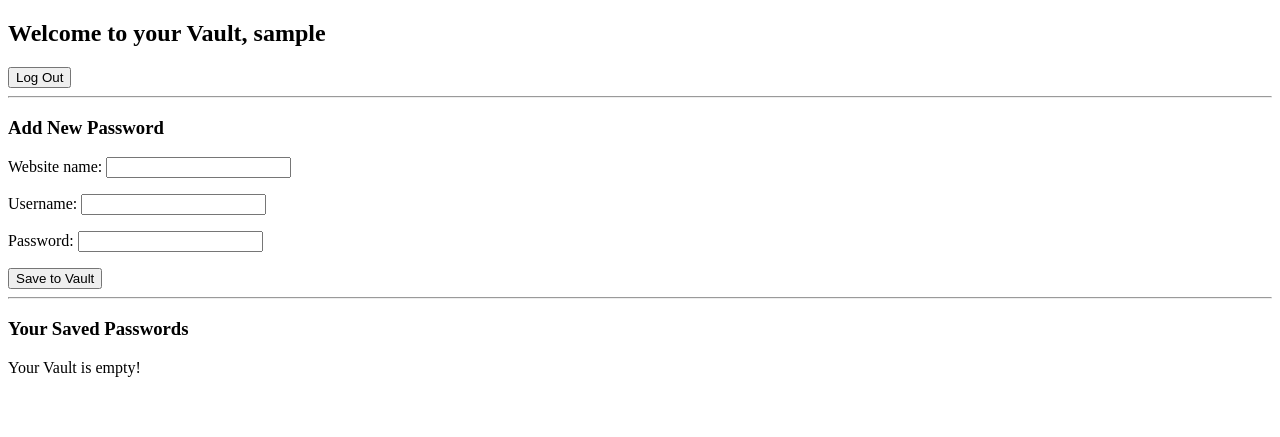
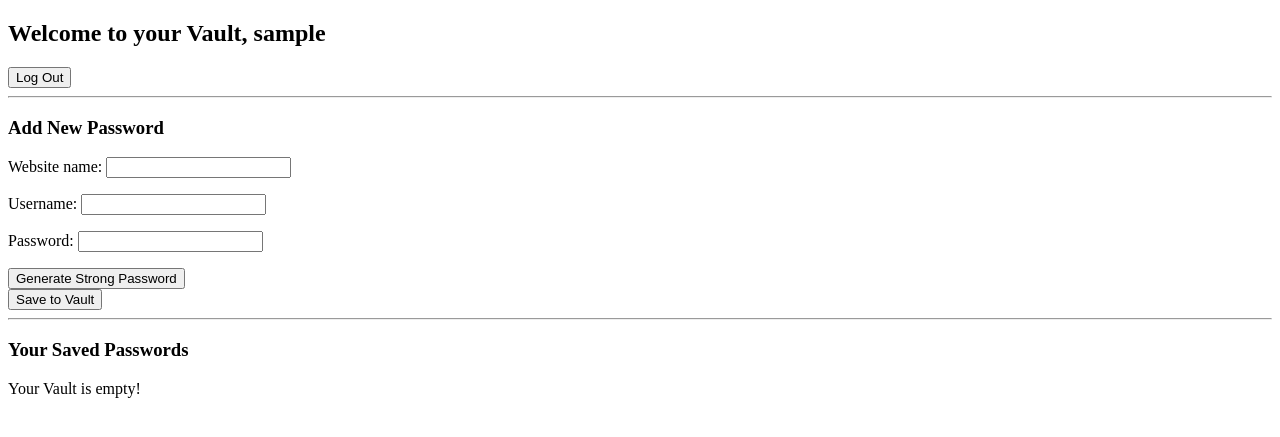
Before and after one commit to O-Karimi/Password-Manager, a Django app: page /dashboard/ in a window 1280 px wide. Shown: the top 437 px of the page. Run offline with Django 5.2, Linux system fonts and the light colour scheme; the visitor is signed in with stand-in values (Sample User, id 1); data that the repository does not hold is empty.

Commit message:
feat: implement secure backend password generator
Now user can request to generate new secure password.

```diff
--- a/vault/templates/vault/dashboard.html
+++ b/vault/templates/vault/dashboard.html
@@ -42,9 +42,13 @@
             </form>
         </div>
     {% else %}
-        <form method="POST">
+        <form method="POST" id="add-credential-form">
             {% csrf_token %}
             {{ form.as_p }}
+
+            <button type="button" onclick="fetchNewPassword()">Generate Strong Password</button>
+
+            <br>
             <button type="submit">Save to Vault</button>
         </form>
     {% endif %}
@@ -114,4 +118,18 @@
             alert('Failed to copy password.');
         });
     }
+
+    function fetchNewPassword() {
+        fetch('/api/generate-password/')
+            .then(response => response.json())
+            .then(data => {
+                let passInput = document.getElementById('id_password');
+                passInput.type = 'text';
+                passInput.value = data.password;
+            })
+            .catch(error => {
+                alert('Error generating password.');
+                console.error(error);
+            });
+    }
 </script>
--- a/vault/urls.py
+++ b/vault/urls.py
@@ -7,5 +7,7 @@ urlpatterns = [
     path("login/", auth_views.LoginView.as_view(template_name="vault/login.html"), name="login"),
     path("logout/", auth_views.LogoutView.as_view(next_page="login"), name="logout"),
 
-    path("dashboard/", views.dashboard, name="dashboard")
+    path("dashboard/", views.dashboard, name="dashboard"),
+
+    path("api/generate-password/", views.generate_password_api, name="generate_password")
 ]
--- a/vault/views.py
+++ b/vault/views.py
@@ -7,6 +7,9 @@ from .models import Credential
 from .forms import CredentialForm
 
 from .encryption import encrypt_password
+
+from django.http import JsonResponse
+from .utils import generate_strong_password
 
 # Create your views here.
 
@@ -70,3 +73,8 @@ def dashboard(request):
     }
 
     return render(request, "vault/dashboard.html", context)
+
+@login_required
+def generate_password_api(request):
+    new_password = generate_strong_password()
+    return JsonResponse({"password": new_password})
```
Also changed, not shown: vault/utils.py (added, +8 -0 lines).
